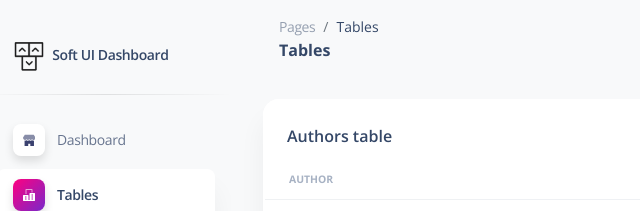
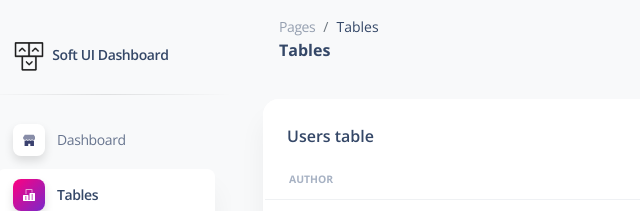
Before and after one commit to team404bookstore/dashboard, a website: page build/pages/tables.html in a window 1280 px wide. Shown: the top 211 px of the page, 35-675 px from the left. Drawn offline with nearby package versions, Linux system fonts and the light colour scheme.

Commit message:
modified:   build/pages/tables.html

```diff
--- a/build/pages/tables.html
+++ b/build/pages/tables.html
@@ -290,7 +290,7 @@
           <div class="flex-none w-full max-w-full px-3">
             <div class="relative flex flex-col min-w-0 mb-6 break-words bg-white border-0 border-transparent border-solid shadow-soft-xl rounded-2xl bg-clip-border">
               <div class="p-6 pb-0 mb-0 bg-white border-b-0 border-b-solid rounded-t-2xl border-b-transparent">
-                <h6>Authors table</h6>
+                <h6>Users table</h6>
               </div>
               <div class="flex-auto px-0 pt-0 pb-2">
                 <div class="p-0 overflow-x-auto">
```
